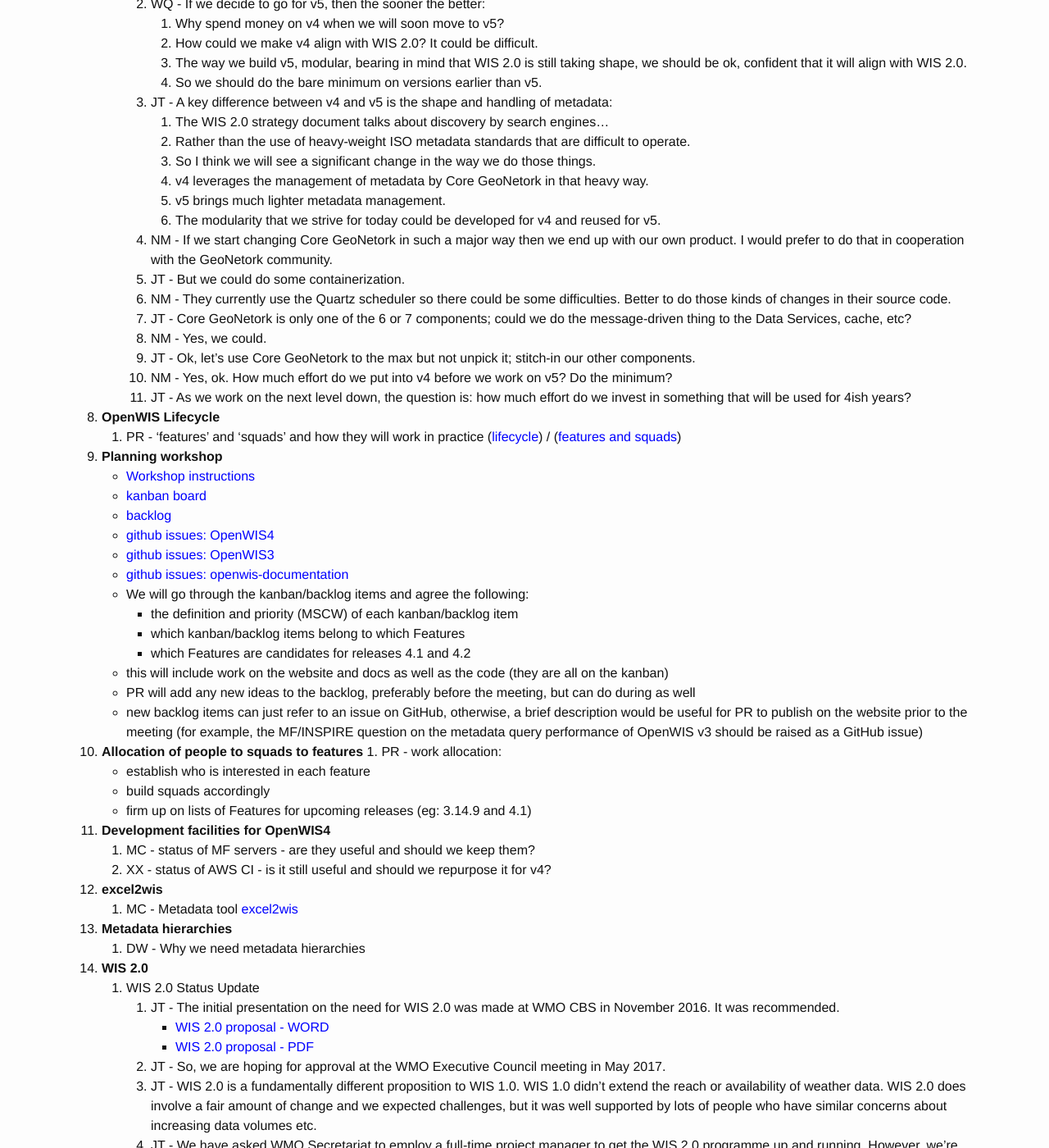
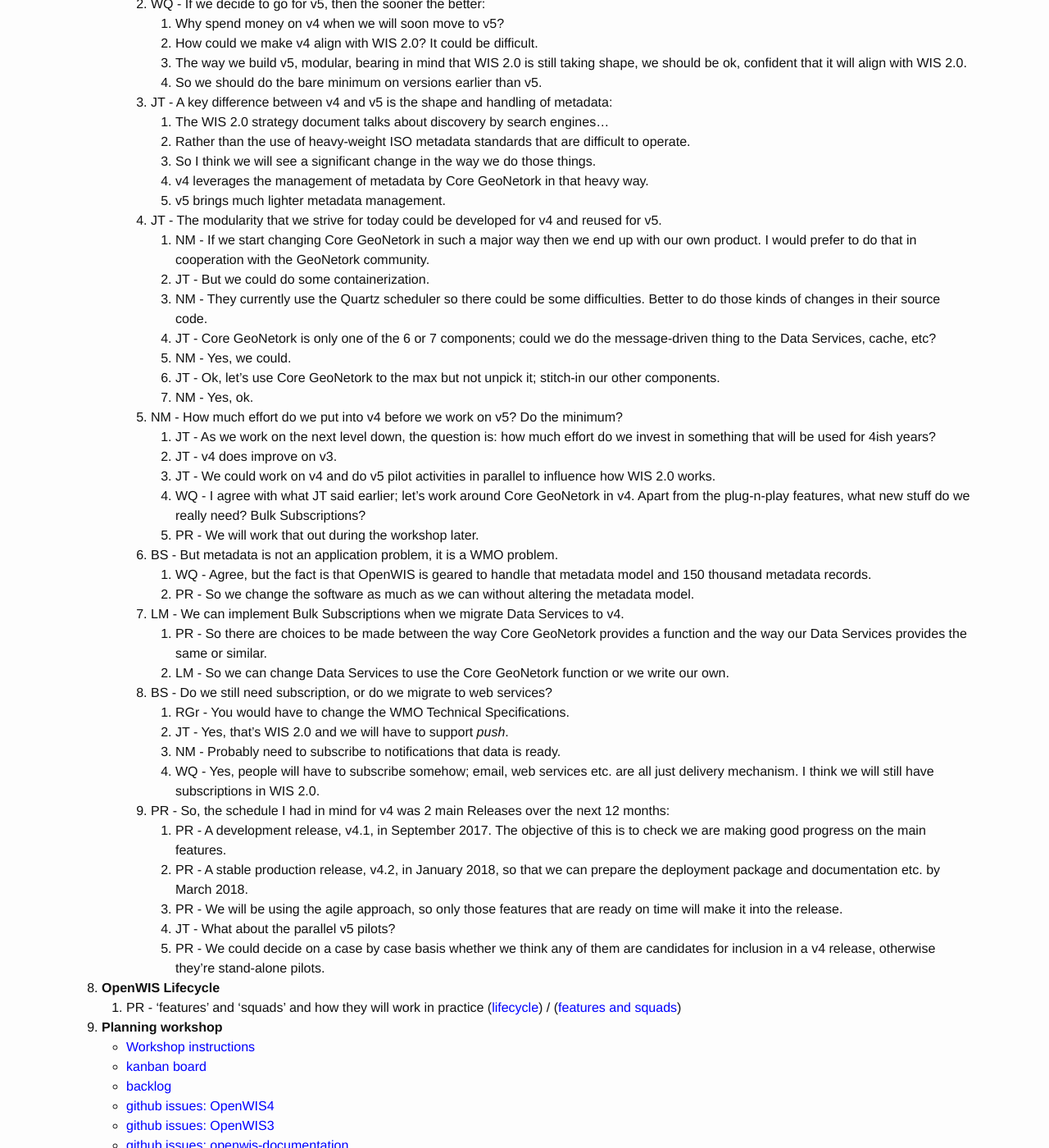
Before and after one commit to OpenWIS/openwis-documentation, a Jekyll site: the page built from _minutes/2017-03-20-OpenWIS-Technical-Committee.md, in a window 1280 px wide and 1400 px high, scrolled down 11756 px. Shown: the whole window at 82% size. Built offline with Jekyll 4.4.1, drawn with Linux system fonts in a browser that asks for light colours.

Commit message:
TC-minutes-2017-ed01-8

```diff
--- a/_minutes/2017-03-20-OpenWIS-Technical-Committee.md
+++ b/_minutes/2017-03-20-OpenWIS-Technical-Committee.md
@@ -401,15 +401,37 @@
             3. So I think we will see a significant change in the way we do those things.
             4. v4 leverages the management of metadata by Core GeoNetork in that heavy way.
             5. v5 brings much lighter metadata management.
-            6. The modularity that we strive for today could be developed for v4 and reused for v5.
-        4. NM - If we start changing Core GeoNetork in such a major way then we end up with our own product. I would prefer to do that in cooperation with the GeoNetork community.
-        5. JT - But we could do some containerization.
-        6. NM - They currently use the Quartz scheduler so there could be some difficulties. Better to do those kinds of changes in their source code.
-        7. JT - Core GeoNetork is only one of the 6 or 7 components; could we do the message-driven thing to the Data Services, cache, etc?
-        8. NM - Yes, we could.
-        9. JT - Ok, let's use Core GeoNetork to the max but not unpick it; stitch-in our other components.
-        10. NM - Yes, ok. How much effort do we put into v4 before we work on v5? Do the minimum?
-        11. JT - As we work on the next level down, the question is: how much effort do we invest in something that will be used for 4ish years?
+        4. JT - The modularity that we strive for today could be developed for v4 and reused for v5.
+            1. NM - If we start changing Core GeoNetork in such a major way then we end up with our own product. I would prefer to do that in cooperation with the GeoNetork community.
+            2. JT - But we could do some containerization.
+            3. NM - They currently use the Quartz scheduler so there could be some difficulties. Better to do those kinds of changes in their source code.
+            4. JT - Core GeoNetork is only one of the 6 or 7 components; could we do the message-driven thing to the Data Services, cache, etc?
+            5. NM - Yes, we could.
+            6. JT - Ok, let's use Core GeoNetork to the max but not unpick it; stitch-in our other components.
+            7. NM - Yes, ok.
+        5. NM - How much effort do we put into v4 before we work on v5? Do the minimum?
+            1. JT - As we work on the next level down, the question is: how much effort do we invest in something that will be used for 4ish years?
+            2. JT - v4 does improve on v3.
+            3. JT - We could work on v4 and do v5 pilot activities in parallel to influence how WIS 2.0 works.
+            4. WQ - I agree with what JT said earlier; let's work around Core GeoNetork in v4. Apart from the plug-n-play features, what new stuff do we really need? Bulk Subscriptions?
+            5. PR - We will work that out during the workshop later.
+        6. BS - But metadata is not an application problem, it is a WMO problem.
+            1. WQ - Agree, but the fact is that OpenWIS is geared to handle that metadata model and 150 thousand metadata records.
+            2. PR - So we change the software as much as we can without altering the metadata model.
+        7. LM - We can implement Bulk Subscriptions when we migrate Data Services to v4.
+            1. PR - So there are choices to be made between the way Core GeoNetork provides a function and the way our Data Services provides the same or similar.
+            2. LM - So we can change Data Services to use the Core GeoNetork function or we write our own.
+        8. BS - Do we still need subscription, or do we migrate to web services?
+            1. RGr - You would have to change the WMO Technical Specifications.
+            2. JT - Yes, that's WIS 2.0 and we will have to support _push_.
+            3. NM - Probably need to subscribe to notifications that data is ready.
+            4. WQ - Yes, people will have to subscribe somehow; email, web services etc. are all just delivery mechanism. I think we will still have subscriptions in WIS 2.0.
+        9. PR - So, the schedule I had in mind for v4 was 2 main Releases over the next 12 months:
+            1. PR - A development release, v4.1, in September 2017. The objective of this is to check we are making good progress on the main features.
+            2. PR - A stable production release, v4.2, in January 2018, so that we can prepare the deployment package and documentation etc. by March 2018.
+            3. PR - We will be using the agile approach, so only those features that are ready on time will make it into the release.
+            4. JT - What about the parallel v5 pilots?
+            5. PR - We could decide on a case by case basis whether we think any of them are candidates for inclusion in a v4 release, otherwise they're stand-alone pilots.
 
 
 
```
